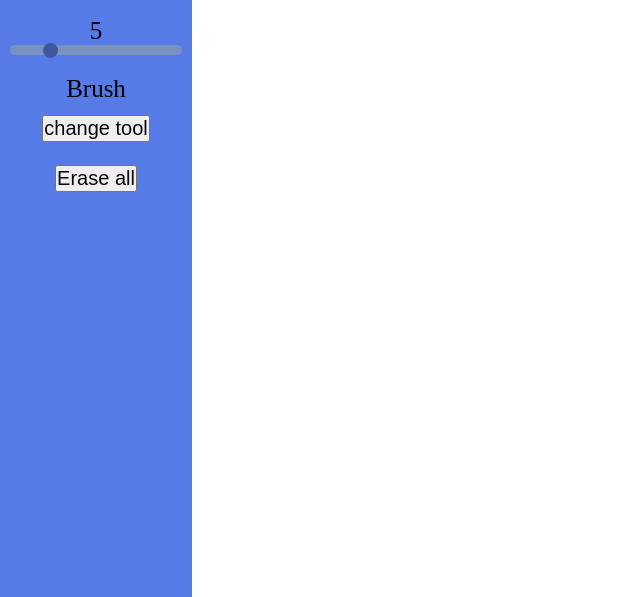
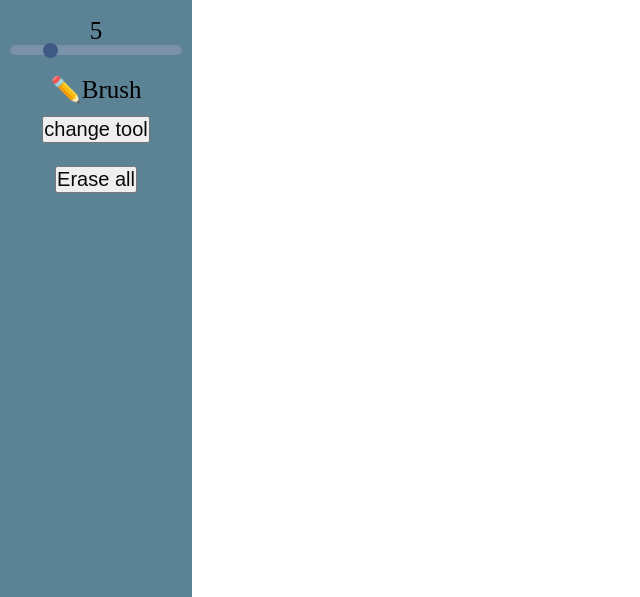
Before and after one commit to Ayg0/ToDraw, a plain HTML site: page index.html in a window 1280 px wide. Shown: the part 223-820 px from the top of the page, without its empty margins (0-640 px from the left). Drawn offline with Linux system fonts and the light colour scheme.

Commit message:
sponge :D

```diff
--- a/index.html
+++ b/index.html
@@ -13,7 +13,7 @@
 			<input type="color" class="colorselector" id="colorpicker">
 			<label for="brush" id="rangeValue" class="selectors">5</label>
 			<input type="range" min="1" max="20" value="5" id="slid" class="rangecolor" oninput="update_size()">
-			<p id="holder">Brush</p>
+			<p id="holder">✏️Brush</p>
 			<div class="center-btn"><button type="button" class="btn" onclick="change_tool()">change tool</button></div>
 			<div class="center-btn"><button type="button" class="btn" onclick="clearcanva()">Erase all</button></div>
 		</div>
--- a/script.js
+++ b/script.js
@@ -9,7 +9,7 @@ let		x = 0;
 let		y = 0;
 let		brush = 1;
 const	ctx = canva.getContext('2d');
-let		tool_data = [["Erraser", "White", 5], ["Brush", "BLACK", 5]];
+let		tool_data = [["🧽Eraser", "White", 5], ["✏️Brush", "BLACK", 5]];
 
 document.addEventListener("DOMContentLoaded", updatecanva);
 window.addEventListener('resize', updatecanva);
--- a/style.css
+++ b/style.css
@@ -47,7 +47,7 @@ input{
   }
 
 .tools{
-	background-color: rgb(87, 123, 230);
+	background-color: rgb(92, 130, 150);
 	display: block;
 	height: 100%;
 	width: 15%;
```
